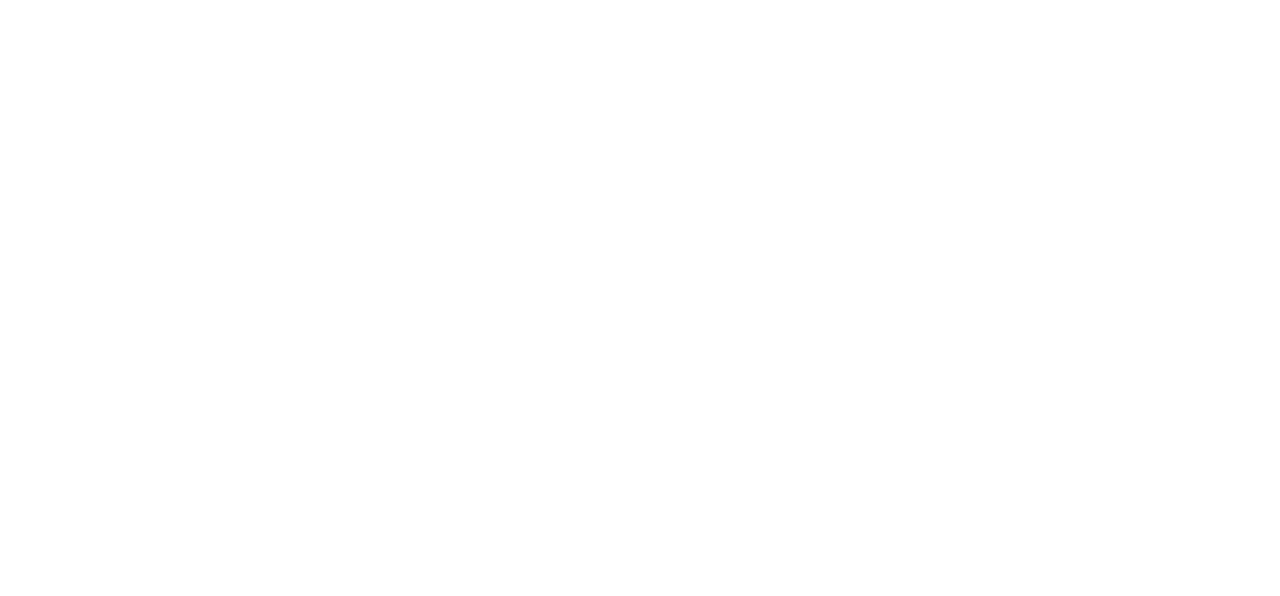
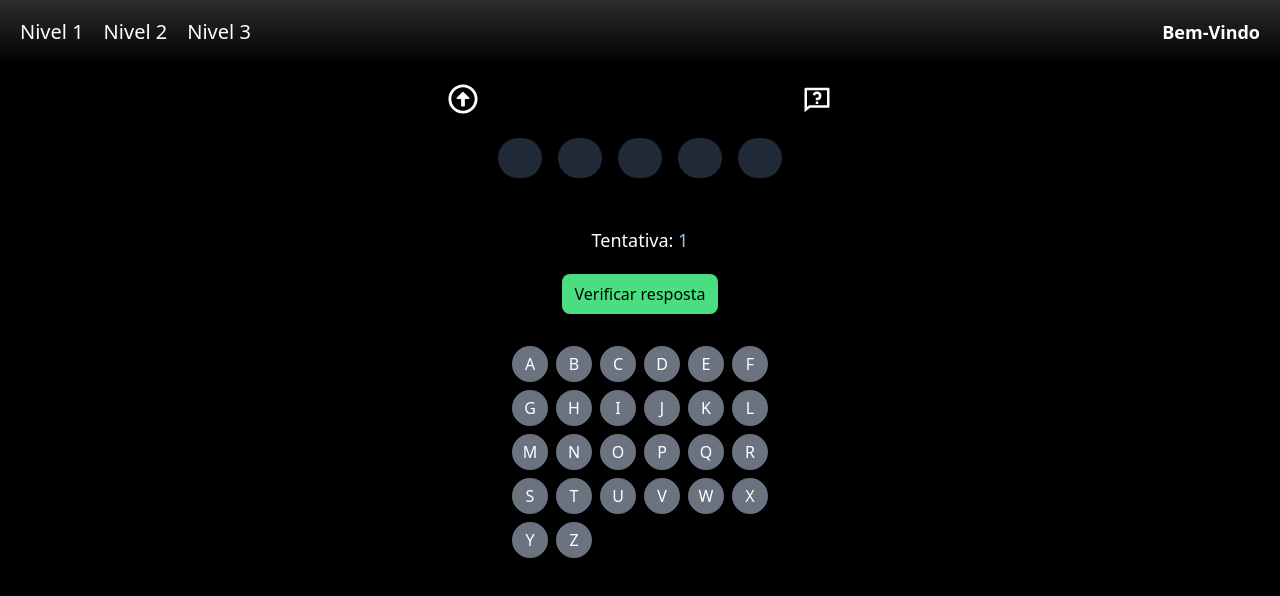
Before and after one commit to CaioAlmeida09/Forca, a React (Vite) app: page /nivel1 in a window 1280 px wide. Before the commit this address had no page. Shown: the top 596 px of the page. Built offline with nearby package versions, Linux system fonts and the light colour scheme.

Commit message:
Adicionando desable do input em telas md, e a intereção com Enter na home

```diff
--- a/package.json
+++ b/package.json
@@ -14,6 +14,7 @@
     "faker": "^6.6.6",
     "react": "^18.2.0",
     "react-dom": "^18.2.0",
+    "react-icons": "^4.12.0",
     "react-router-dom": "^6.20.1",
     "sweetalert2": "^11.10.1"
   },
--- a/src/Components/Header/index.tsx
+++ b/src/Components/Header/index.tsx
@@ -5,10 +5,14 @@ export function Header() {
   const { name } = location.state || {};
   return (
     <header
-      className=" h-20 flex justify-between items-center px-12  text-white"
+      className=" h-16 flex justify-between items-center px-5 text-white"
       style={{ background: "linear-gradient(to bottom, #2D2D2D, black)" }}
     >
-      <p className=" font-medium text-xl">Nivel 1</p>
+      <section className="flex gap-5">
+        <p className=" font-medium md:text-xl text-base">Nivel 1</p>
+        <p className=" font-medium md:text-xl text-base">Nivel 2</p>
+        <p className=" font-medium md:text-xl text-base">Nivel 3</p>
+      </section>
       <h1 className=" text-lg font-bold">Bem-Vindo {name}</h1>
     </header>
   );
--- a/src/Pages/Home/index.tsx
+++ b/src/Pages/Home/index.tsx
@@ -1,35 +1,40 @@
+import React, { useState } from "react";
 import { useNavigate } from "react-router-dom";
 
-import { useState } from "react";
-
 export function Home() {
-  const [name, setName] = useState<string>();
+  const [name, setName] = useState<string>("");
   const navigate = useNavigate();
 
-  function HandleName() {
-    navigate("/easy", { state: { name } });
+  function HandleName(event: React.FormEvent) {
+    event.preventDefault();
+    navigate("/nivel1", { state: { name } });
   }
+
   return (
-    <main className="flex flex-col bg-black w-full h-screen items-center md:p-8 p-6">
-      <h1 className=" text-white md:text-4xl text-2xl font-medium ">
+    <main className="flex flex-col items-center p-8 bg-black h-screen">
+      <h1 className="text-lg md:text-4xl font-medium text-white">
         Seja Bem Vindo ao Jogo da Forca
       </h1>
 
-      <section className="flex flex-col gap-4 mt-8 max-w-3xl w-full p-6 h-30">
+      <form
+        onSubmit={HandleName}
+        className="flex flex-col max-w-3xl w-full p-6 mt-8 gap-4"
+      >
         <label className="text-xl font-medium text-zinc-100">
           Digite seu nome:
         </label>
         <input
-          className=" w-full h-10 p-2"
+          className="w-full h-10 p-2"
           onChange={(e) => setName(e.target.value)}
         />
-      </section>
-      <button
-        onClick={HandleName}
-        className="mt-5  py-2 px-3 rounded-lg bg-gray-300 hover:bg-green-800 hover:text-white"
-      >
-        Comece o jogo
-      </button>
+
+        <button
+          type="submit"
+          className="mt-5 py-2 px-3 rounded-lg bg-gray-500 hover:bg-green-800 hover:text-white w-36 m-auto"
+        >
+          Comece o jogo
+        </button>
+      </form>
     </main>
   );
 }
--- a/src/Components/Letras/index.tsx
+++ b/src/Pages/Nivel1/index.tsx
@@ -1,20 +1,30 @@
 import { useState, useEffect } from "react";
-import { Header } from "../Header";
+import { useNavigate } from "react-router-dom";
+import { Header } from "../../Components/Header";
 import { useRef } from "react";
 import Swal from "sweetalert2";
+import { FaRegArrowAltCircleUp } from "react-icons/fa";
+import { RiQuestionnaireLine } from "react-icons/ri";
+import { FaRegArrowAltCircleDown } from "react-icons/fa";
+import Exemplo from "../../assets/Exemplo1.jpg";
 
 // https://sweetalert2.github.io/#download
 
-export function Letras() {
+export function Nivel1() {
   const [palavraAleatoria, setPalavraAleatoria] = useState<string | null>(null);
   const [resposta, setResposta] = useState<string>("");
   const [tentativas, setTentativas] = useState(1);
+  const [header, setHeader] = useState(true);
+  const [interrogation, setInterrogation] = useState(false);
   const [HistoricoPalavras, setHistoricoPalavras] = useState<
     Record<string, string | null>[]
   >([]);
   const inputRef = useRef<HTMLInputElement>(null);
-  const palavras = ["MOELA", "FILHO", "GALHO", "CARGO", "FALSO"];
-
+  const palavras = [
+    "MOELA",
+    // , "FILHO", "GALHO", "CARGO", "FALSO"
+  ];
+  const navigate = useNavigate();
   const ganhou = false;
   useEffect(() => {
     const indiceAleatorio = Math.floor(Math.random() * palavras.length);
@@ -88,6 +98,8 @@ export function Letras() {
           title: "Parabens",
           text: "Você Conseguiu",
           icon: "success",
+        }).then(() => {
+          navigate("/nivel2");
         });
         console.log(ganhou);
       }
@@ -128,13 +140,81 @@ export function Letras() {
     setResposta(resposta + item);
   }
 
+  function Arrow() {
+    if (header === false) {
+      setHeader(true);
+    }
+    if (header === true) setHeader(false);
+
+    setTimeout(() => {
+      inputRef.current && inputRef.current.focus();
+    }, 30);
+  }
+
+  function interrogationFunction() {
+    if (interrogation === false) {
+      setInterrogation(true);
+    }
+    if (interrogation === true) {
+      setInterrogation(false);
+    }
+    setTimeout(() => {
+      inputRef.current && inputRef.current.focus();
+    }, 30);
+  }
   return (
     <>
-      <Header />
-      <div className="bg-black w-full h-screen flex flex-col justify-start items-center p-5">
+      {header === true ? <Header /> : <div></div>}
+      <div className="bg-black w-full h-screen flex flex-col justify-start items-center p-5 ">
+        <section className="flex justify-between items-start w-full md:max-w-sm">
+          {header === true ? (
+            <button onClick={Arrow}>
+              <FaRegArrowAltCircleUp size={30} color="#fff" />
+            </button>
+          ) : (
+            <button onClick={Arrow}>
+              {" "}
+              <FaRegArrowAltCircleDown size={30} color="#fff" />
+            </button>
+          )}
+          <button onClick={interrogationFunction}>
+            {" "}
+            <RiQuestionnaireLine size={30} color="#fff" />{" "}
+          </button>
+        </section>
+        {interrogation === true ? (
+          <>
+            <div className=" w-full md:max-w-sm absolute mt-10 h-auto bg-gray-700 p-6 rounded-lg shadow-md flex flex-col items-center">
+              <h1 className="text-2xl font-bold mb-4">Como Jogar?</h1>
+              <h2 className="text-lg font-semibold mb-2 mx-auto">Nível 1</h2>
+              <ul className="text-lg font-medium list-disc pl-6">
+                <li>
+                  Digite uma palavra. Ao final de cada tentativa, o sistema te
+                  mostra o quão perto você está de resolver o enigma.
+                </li>
+                <li>
+                  Se a letra estiver dentro da palavra, mas em outra posição, a
+                  cor da letra será amarela. Se a letra estiver na posição
+                  correta, a cor será verde, e se a letra não existir na
+                  palavra, a cor será vermelha.
+                </li>
+                {/* Adicione aqui mais itens conforme necessário */}
+              </ul>
+              <img className="my-4 rounded-lg" src={Exemplo} alt="Exemplo" />
+              <button
+                className=" px-3 py-2 bg-black text-lg text-green-400 rounded-lg mt-2 hover:bg-green-400 hover:text-black"
+                onClick={interrogationFunction}
+              >
+                {" "}
+                vamos começar
+              </button>
+            </div>
+          </>
+        ) : null}
+
         <input
           ref={inputRef}
-          className="opacity-0"
+          className="opacity-0 md:disabled:"
           autoFocus
           value={resposta}
           onChange={(e) => {
--- a/src/Pages/Medi/index.tsx
+++ b/src/Pages/Nivel2/index.tsx
@@ -1,4 +1,4 @@
-export function Medi() {
+export function Nivel2() {
   return (
     <div>
       <h1 className="bg-blue-400"> MEDI </h1>
--- a/src/app.tsx
+++ b/src/app.tsx
@@ -1,15 +1,16 @@
 import { Routes, Route, BrowserRouter } from "react-router-dom";
 import { Home } from "./Pages/Home";
-import { Medi } from "./Pages/Medi";
-import { Letras } from "./Components/Letras";
+import { Nivel2 } from "./Pages/Nivel2";
+import { Nivel1 } from "./Pages/Nivel1";
 
 function App() {
   return (
     <BrowserRouter>
       <Routes>
         <Route path="/" element={<Home />} />
-        <Route path="/easy" element={<Letras />} />
-        <Route path="/medi" element={<Medi />} />
+        <Route path="/nivel1" element={<Nivel1 />} />
+        <Route path="/nivel2" element={<Nivel2 />} />
+        {/* <Route path="/nivel3" element={} */}
       </Routes>
     </BrowserRouter>
   );
```
Also changed, not shown: src/assets/Exemplo1.jpg (added), 1 other file (tests, documents, lock files or other folders).
